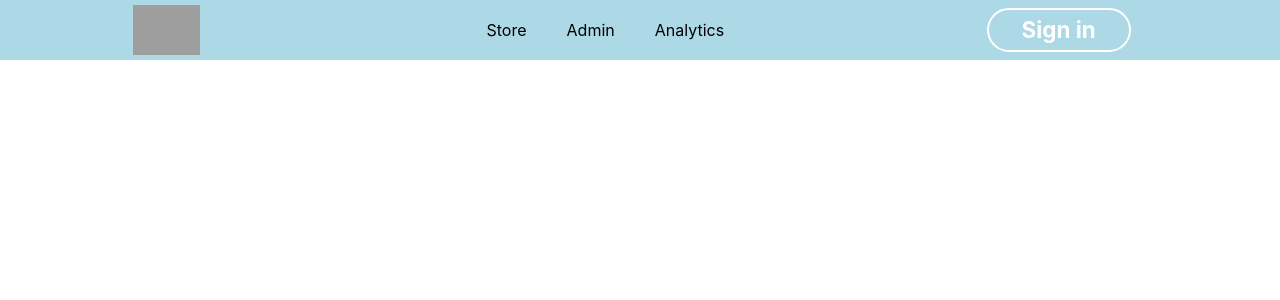
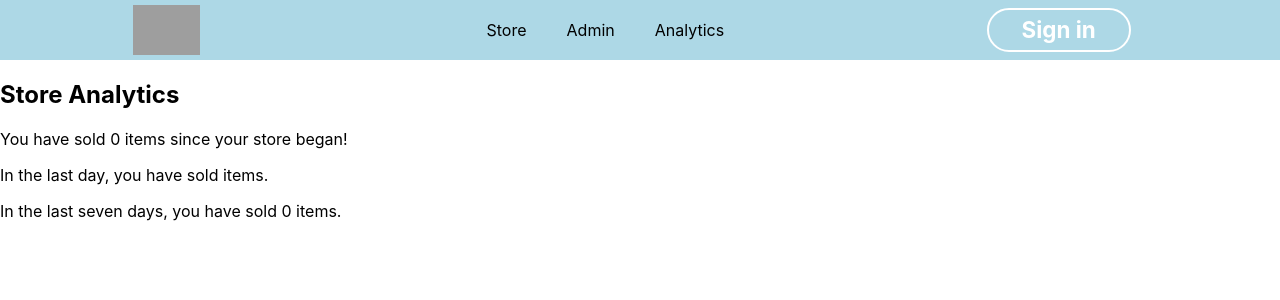
Before and after one commit to Autonomoustic/pos_system, a React (Create React App) app: page /analytics in a window 1280 px wide. Shown: the top 300 px of the page. Built offline with nearby package versions, Linux system fonts and the light colour scheme; no server answers; grey boxes are pictures that could not be loaded.

Commit message:
analytics

```diff
--- a/src/App.js
+++ b/src/App.js
@@ -9,6 +9,7 @@ import Nav from './Components/Nav'
 import Store from './Containers/Store'
 import AdminPage from './Containers/AdminPage'
 import AuthorisationContainer from './Containers/AuthorisationContainer'
+import AnalyticsContainer from './Containers/AnalyticsContainer'
 
 import './App.css'
 
@@ -17,7 +18,6 @@ class App extends Component {
   state = {
     currentUser: null
   }
-
 
   componentDidMount () {
     this.getCurrentUser()
@@ -41,7 +41,7 @@ class App extends Component {
     if(currentUser){
       return <Store currentUser={this.state.currentUser} categories={this.state.categories}/>
     } else {
-      return <AuthorisationContainer {...props} currentUser={this.state.currentUser} signInUser={this.signInUser} />
+      return <AuthorisationContainer {...props} currentUser={this.state.currentUser} signInUser={API.signInUser} />
     }
   }
 
@@ -57,6 +57,7 @@ class App extends Component {
         <Route path='/' render={() => <Nav signOutUser={this.signOutUser} currentUser={this.state.currentUser}/> } />
 
         <Route exact path='/adminpage' render={() => <AdminPage currentUser={this.state.currentUser}/>} />
+        <Route exact path='/analytics' render={() => <AnalyticsContainer currentUser={this.state.currentUser} soldItems={API.getSoldItems}/>} />
 
         <Route path='/' render={(props) =>  this.isLoggedIn(this.state.currentUser, props) } />
       </>
--- a/src/Components/Nav.js
+++ b/src/Components/Nav.js
@@ -11,7 +11,7 @@ const Nav = props =>
       <ul className='nav_list'>
         <li className='nav_list_item'><Link exact to='/'>Store</Link></li>
         <li className='nav_list_item'><Link exact to='/adminpage'>Admin</Link></li>
-        <li className='nav_list_item'><Link to='/'>Analytics</Link></li>
+        <li className='nav_list_item'><Link exact to='/analytics'>Analytics</Link></li>
       </ul>
 
       <div className='nav_button'>
--- /dev/null
+++ b/src/Containers/AnalyticsContainer.js
@@ -0,0 +1,48 @@
+import React from 'react'
+
+import API from '../API'
+
+class AnalyticsContainer extends React.Component {
+
+    state = {
+        soldItems: []
+    }
+
+    componentDidMount() {
+        this.props.soldItems()
+            .then(soldItems => this.setState({ soldItems: soldItems }))
+    }
+
+    unitsSold = (item) => {
+        const unitsSold = this.state.soldItems.filter(soldItem => soldItem.item_id === item.id).length
+        return unitsSold
+    }
+
+    unitsSoldInLast7Days = () => {
+        const unitsSold = this.state.soldItems.filter(soldItem => soldItem.created_at > (Date.today - 7)).length
+        return unitsSold
+    }
+
+    mostRecentItemsSold = () => {
+        const recentUnitsSold = this.state.soldItems.sort((a,b) => a.created_at - b.created_at)
+        console.log(recentUnitsSold)
+    }
+
+
+    render() {
+        return (
+            <div>
+                { this.props.currentUser && <h1> { this.props.currentUser.name }</h1> }
+                <h2> Store Analytics </h2>
+
+                <p> You have sold { this.state.soldItems.length } items since your store began! </p>
+                <p>In the last day, you have sold { this.mostRecentItemsSold() } items.</p>
+                <p>In the last seven days, you have sold { this.unitsSoldInLast7Days() } items.</p>
+
+
+            </div>
+        )
+    }
+}
+
+export default AnalyticsContainer
--- a/src/Containers/Store.js
+++ b/src/Containers/Store.js
@@ -10,8 +10,6 @@ export default class Store extends React.Component {
   state = {
     currentPurchase: []
   }
-
-
 
   addToPurchase = (newItem) => {
     let itemChange = 0
```
